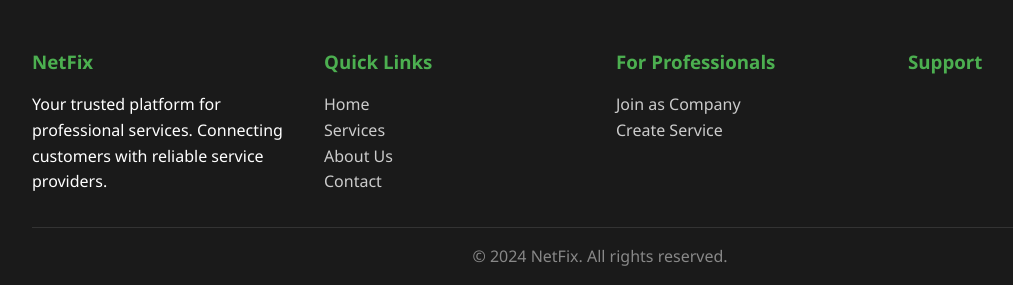
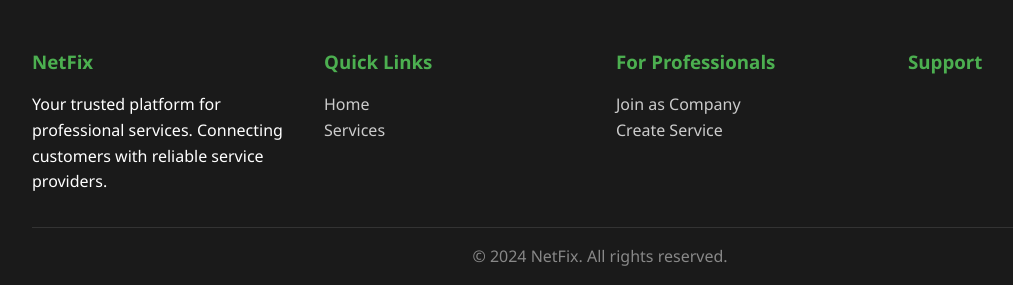
Before and after one commit to skanenje/netfix, a Django app: page / in a window 1280 px wide. Shown: the part 2525-2810 px from the top of the page, without its empty margins (40-1053 px from the left). Run offline with Django 3.2, Linux system fonts and the light colour scheme.

Commit message:
fix: remove the unlinked footer defs

```diff
--- a/main/templates/main/footer.html
+++ b/main/templates/main/footer.html
@@ -7,10 +7,8 @@
         </div>
         <div class="footer-section">
           <h3>Quick Links</h3>
-          <p><a href="#home">Home</a></p>
-          <p><a href="#services">Services</a></p>
-          <p><a href="#about">About Us</a></p>
-          <p><a href="#contact">Contact</a></p>
+          <p><a href="/">Home</a></p>
+          <p><a href="/services">Services</a></p>
         </div>
         <div class="footer-section">
           <h3>For Professionals</h3>
```
